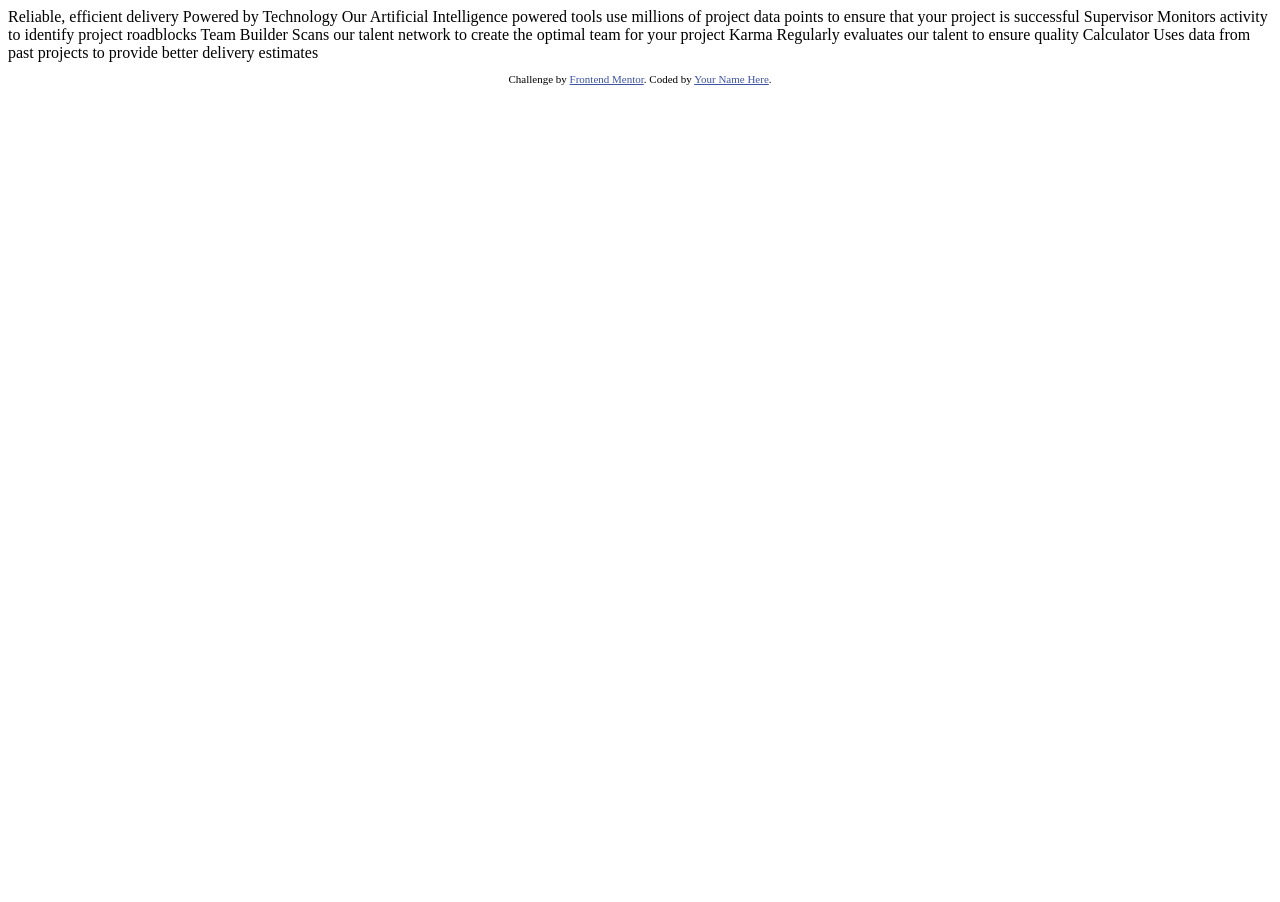
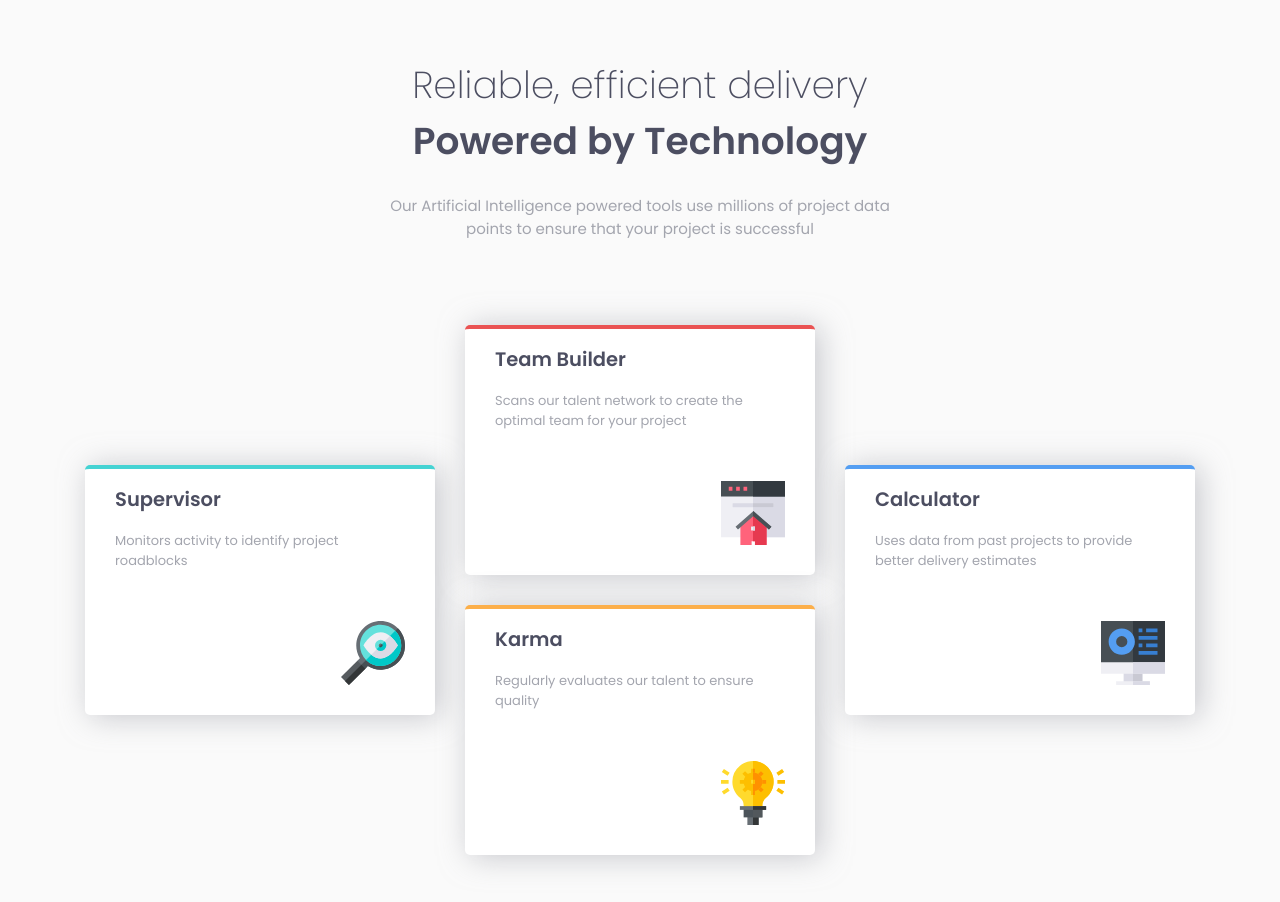
Before and after one commit to a-kru/four-card-feature-section, a plain HTML site: page index.html in a window 1280 px wide. Before the commit the page ends 800 px from the top, so only its background shows below. Drawn offline with Linux system fonts and the light colour scheme.

Commit message:
solving code challenge

```diff
--- a/index.html
+++ b/index.html
@@ -5,41 +5,54 @@
   <meta name="viewport" content="width=device-width, initial-scale=1.0"> <!-- displays site properly based on user's device -->
 
   <link rel="icon" type="image/png" sizes="32x32" href="./images/favicon-32x32.png">
+  <link href="https://fonts.googleapis.com/css2?family=Poppins:wght@200;400;600&display=swap" rel="stylesheet">
+  <link rel="stylesheet" href="./style/style.css">
 
   <title>Frontend Mentor | Four card feature section</title>
-
-  <!-- Feel free to remove these styles or customise in your own stylesheet 👍 -->
-  <style>
-    .attribution { font-size: 11px; text-align: center; }
-    .attribution a { color: hsl(228, 45%, 44%); }
-  </style>
 </head>
 <body>
 
-  Reliable, efficient delivery
-  Powered by Technology
+  <header>
+    <h1>
+      <span class="thin">Reliable, efficient delivery</span></br>
+      <span class="bold">Powered by Technology</span>
+    </h1>
 
-  Our Artificial Intelligence powered tools use millions of project data points
-  to ensure that your project is successful
+    <p>Our Artificial Intelligence powered tools use millions of project data points
+    to ensure that your project is successful</p>
+  </header>
 
-  Supervisor
-  Monitors activity to identify project roadblocks
+  <div class="container">
 
-  Team Builder
-  Scans our talent network to create the optimal team for your project
+    <div class="col">
+      <div class="card supervisor">
+        <h2>Supervisor</h2>
+        Monitors activity to identify project roadblocks
+        <img src="./images/icon-supervisor.svg" alt="supervisor">
+      </div>
+    </div>
 
-  Karma
-  Regularly evaluates our talent to ensure quality
+    <div class="col">
+      <div class="card team-builder">
+        <h2>Team Builder</h2>
+        Scans our talent network to create the optimal team for your project
+        <img src="./images/icon-team-builder.svg" alt="team builder">
+      </div>
+      <div class="card karma">
+        <h2>Karma</h2>
+        Regularly evaluates our talent to ensure quality
+        <img src="./images/icon-karma.svg" alt="karma">
+      </div>
+    </div>
 
-  Calculator
-  Uses data from past projects to provide better delivery estimates
+    <div class="col">
+      <div class="card calculator">
+        <h2>Calculator</h2>
+        Uses data from past projects to provide better delivery estimates
+        <img src="./images/icon-calculator.svg" alt="calculator">
+      </div>
+    </div>
 
-
-  <footer>
-    <p class="attribution">
-      Challenge by <a href="https://www.frontendmentor.io?ref=challenge" target="_blank">Frontend Mentor</a>.
-      Coded by <a href="#">Your Name Here</a>.
-    </p>
-  </footer>
+  </div>
 </body>
 </html>
--- /dev/null
+++ b/style/style.css
@@ -0,0 +1,120 @@
+*, ::after, ::before {
+  box-sizing: border-box;
+}
+
+body {
+  font-family: 'Poppins', sans-serif;
+
+  padding: 32px;
+  margin: 0;
+
+  font-size: 15px;
+
+  background-color: hsl(0, 0%, 98%);
+}
+
+header {
+  text-align: center;
+  padding-bottom: 70px;
+}
+
+header > h1 {
+  color: hsl(234, 12%, 34%);
+  font-size: 2.5em;
+}
+
+header > h1 span.thin {
+  font-weight: 200;
+}
+
+header > h1 span.bold {
+  font-weight: 600;
+}
+
+header > p {
+  margin: 0 auto;
+  color: hsl(229, 6%, 66%);
+  font-weight: 400;
+  max-width: 500px;
+}
+
+.container {
+  display: flex;
+  align-items: center;
+  justify-content: center;
+  max-width: 1440px;
+  margin: 0 auto;
+}
+
+.col {
+  display: flex;
+  flex-direction: column;
+}
+
+.card {
+  position: relative;
+  background-color: white;
+
+  border-radius: 5px;
+
+  max-width: 350px;
+  min-height: 250px;
+
+  margin: 15px;
+  padding: 0 30px;
+
+  color: hsl(229, 6%, 66%);
+  font-size: 0.8125rem;
+  font-weight: 400;
+
+  box-shadow: 5px 2px 30px hsl(229, 6%, 66%, .6);
+}
+
+.card > h2 {
+  color: hsl(234, 12%, 34%);
+}
+
+.card > img {
+  position: absolute;
+  bottom: 30px;
+  right: 30px;
+}
+
+.supervisor {
+  border-top: 4px solid hsl(180, 62%, 55%);
+}
+
+.team-builder {
+  border-top: 4px solid hsl(0, 78%, 62%);
+}
+
+.karma {
+  border-top: 4px solid hsl(34, 97%, 64%);
+}
+
+.calculator {
+  border-top: 4px solid hsl(212, 86%, 64%);
+}
+
+@media only screen and (max-width: 800px) {
+
+  .container {
+    flex-direction: column;
+  }
+
+  .col {
+    max-width: 100%
+  }
+
+  .card {
+    margin: 15px auto;
+  }
+
+  header > h1 {
+    font-size: 1.6em;
+  }
+
+  header > p {
+    max-width: 500px;
+  }
+}
```
